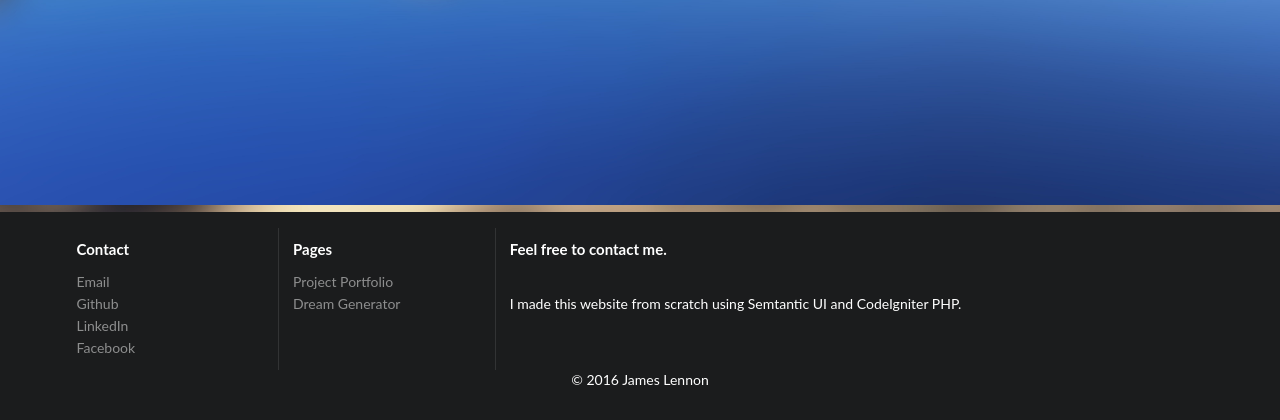
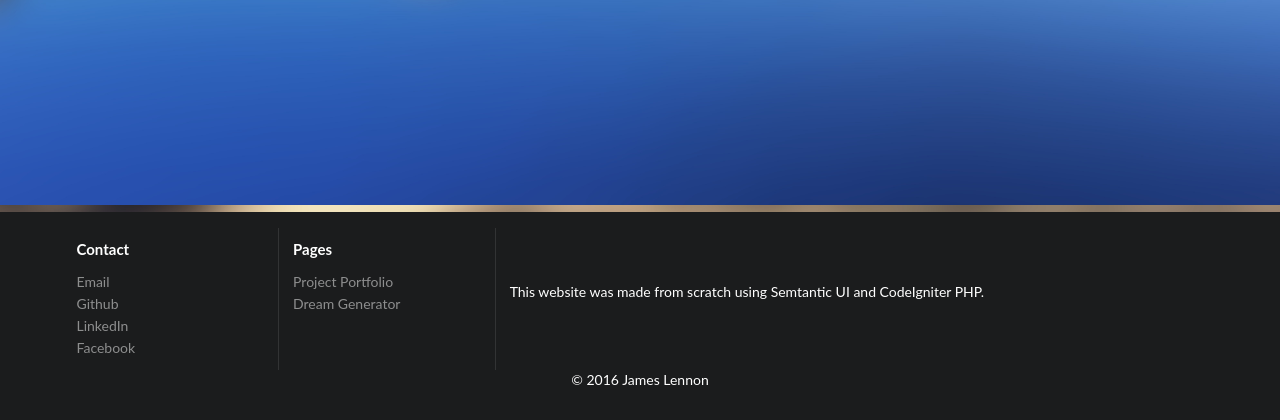
Before and after one commit to james-lennon/Portfolio-Website, a CodeIgniter app: page /database/index.php/dream_gen/index in a window 1280 px wide. Shown: the part 595-1015 px from the top of the page. Run offline with CodeIgniter, Linux system fonts and the light colour scheme.

Commit message:
Adjusted footer text

```diff
--- a/application/views/templates/footer.php
+++ b/application/views/templates/footer.php
@@ -18,10 +18,11 @@
 			<a href="/dream_gen" class="item">Dream Generator</a>
 		  </div>
 		</div>
-		<div class="seven wide column">
-		  <h4 class="ui inverted header">Feel free to contact me.</h4>
+		<div class="eight wide column">
+		  <!-- <h4 class="ui inverted header">Feel free to contact me.</h4> -->
 		  <br>
-		  <p>I made this website from scratch using Semtantic UI and CodeIgniter PHP.</p>
+		  <br>
+		  <p>This website was made from scratch using Semtantic UI and CodeIgniter PHP.</p>
 		</div>
 	  </div>
 	  <div class="ui center aligned container">
```
